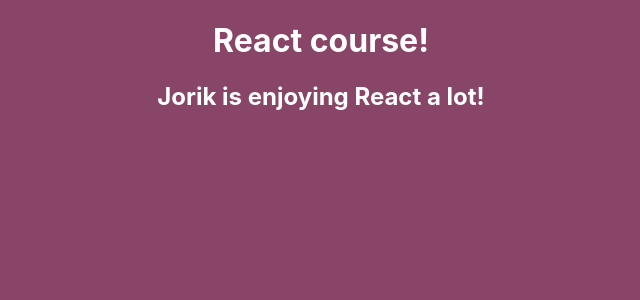
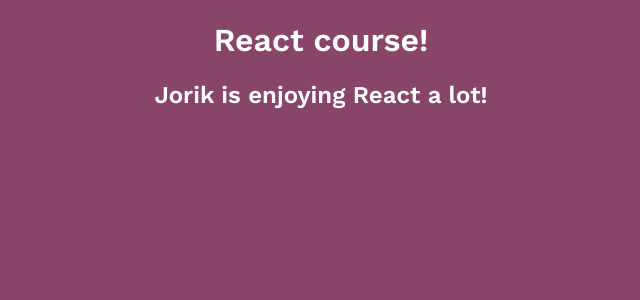
Before and after one commit to HalloJo/react-milkymood, a React (Create React App) app in the folder milkymood/: page / in a window 1280 px wide. Shown: the top 300 px of the page, without its empty margins (319-959 px from the left). Built offline with nearby package versions, Linux system fonts and the light colour scheme.

Commit message:
Import Work sans font

```diff
--- a/milkymood/public/index.html
+++ b/milkymood/public/index.html
@@ -15,6 +15,12 @@
       user's mobile device or desktop. See https://developers.google.com/web/fundamentals/web-app-manifest/
     -->
     <link rel="manifest" href="%PUBLIC_URL%/manifest.json" />
+    <link rel="preconnect" href="https://fonts.googleapis.com" />
+    <link rel="preconnect" href="https://fonts.gstatic.com" crossorigin />
+    <link
+      href="https://fonts.googleapis.com/css2?family=Work+Sans:wght@500;600&display=swap"
+      rel="stylesheet"
+    />
     <!--
       Notice the use of %PUBLIC_URL% in the tags above.
       It will be replaced with the URL of the `public` folder during the build.
--- a/milkymood/src/styles.js
+++ b/milkymood/src/styles.js
@@ -2,6 +2,8 @@
 
 export const GlobalStyle = createGlobalStyle`
     body {
+        font-family: 'Work Sans', sans-serif;
+        font-weight: 500;
         color: white;
         text-align: center;
         height: 100vh;
```
